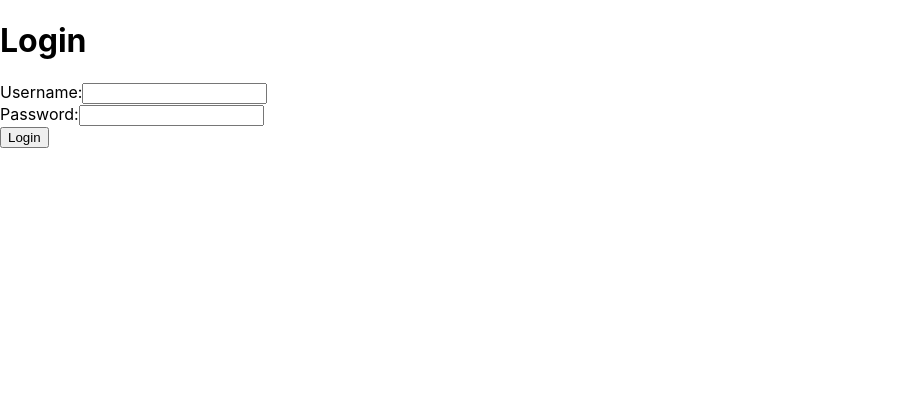
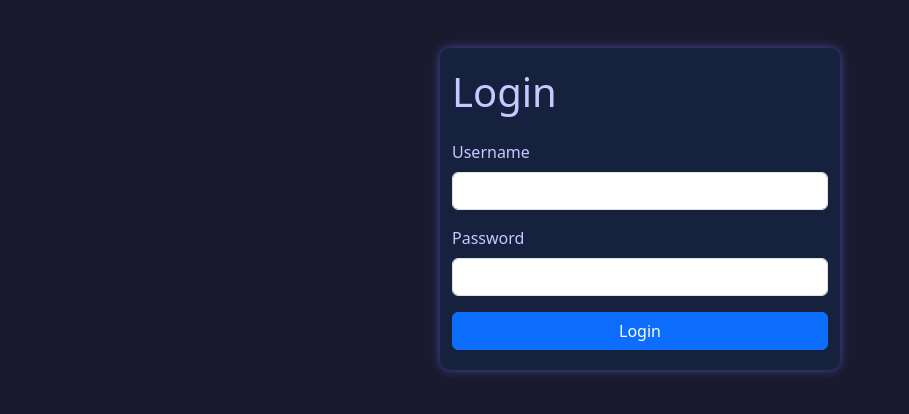
Before and after one commit to LuckyS-J/RentWise, a React (Create React App) app in the folder frontend/: page /login in a window 1280 px wide. Shown: the top 414 px of the page, without its empty margins (0-909 px from the left). Built offline with nearby package versions, Linux system fonts and the light colour scheme.

Commit message:
Added bootstrap and updated UI to loggin form

```diff
--- a/frontend/package.json
+++ b/frontend/package.json
@@ -12,6 +12,7 @@
     "@types/react": "^19.1.8",
     "@types/react-dom": "^19.1.6",
     "axios": "^1.10.0",
+    "bootstrap": "^5.3.7",
     "react": "18.2.0",
     "react-dom": "18.2.0",
     "react-hook-form": "^7.59.0",
--- a/frontend/src/index.css
+++ b/frontend/src/index.css
@@ -1,13 +1,47 @@
-body {
+html, body, #root {
+  height: 100%;
+  background-color: #1a1a2e;
+  color: #c8c8ff;
   margin: 0;
-  font-family: -apple-system, BlinkMacSystemFont, 'Segoe UI', 'Roboto', 'Oxygen',
-    'Ubuntu', 'Cantarell', 'Fira Sans', 'Droid Sans', 'Helvetica Neue',
-    sans-serif;
-  -webkit-font-smoothing: antialiased;
-  -moz-osx-font-smoothing: grayscale;
+  padding: 0;
 }
 
-code {
-  font-family: source-code-pro, Menlo, Monaco, Consolas, 'Courier New',
-    monospace;
+.container {
+  background-color: #16213e;
+  padding: 20px;
+  border-radius: 10px;
+  box-shadow: 0 0 10px #4a47a3;
 }
+
+.form-control {
+  background-color: #0f3460;
+  color: #c8c8ff;
+  border: 1px solid #4a47a3;
+}
+
+.form-control:focus {
+  background-color: #1a1a2e;
+  border-color: #6f42c1;
+  box-shadow: 0 0 5px #6f42c1;
+  color: #fff;
+}
+
+.btn-primary {
+  background-color: #6f42c1;
+  border-color: #6f42c1;
+}
+
+.btn-primary:hover {
+  background-color: #5a378a;
+  border-color: #5a378a;
+}
+
+.invalid-feedback {
+  color: #ff6b6b;
+}
+
+.alert-danger {
+  background-color: #7a1f1f;
+  color: #ffdada;
+  border: none;
+}
--- a/frontend/src/index.tsx
+++ b/frontend/src/index.tsx
@@ -3,6 +3,7 @@ import ReactDOM from 'react-dom/client';
 import './index.css';
 import App from './App';
 import reportWebVitals from './reportWebVitals';
+import 'bootstrap/dist/css/bootstrap.min.css';
 
 const root = ReactDOM.createRoot(
   document.getElementById('root') as HTMLElement
--- a/frontend/src/pages/login.tsx
+++ b/frontend/src/pages/login.tsx
@@ -30,30 +30,52 @@ function Login() {
   };
 
   return (
-    <div>
-      <h1>Login</h1>
-      <form onSubmit={handleSubmit(onSubmit)}>
-        <div>
-          <label>Username:</label>
+    <div className="container mt-5" style={{ maxWidth: 400 }}>
+      <h1 className="mb-4">Login</h1>
+      <form onSubmit={handleSubmit(onSubmit)} noValidate>
+        <div className="mb-3">
+          <label htmlFor="username" className="form-label">
+            Username
+          </label>
           <input
+            id="username"
+            type="text"
+            className={`form-control ${errors.username ? 'is-invalid' : ''}`}
             {...register('username', { required: 'Username is required' })}
-            type="text"
+            disabled={isSubmitting}
           />
-          {errors.username && <p>{errors.username.message}</p>}
+          {errors.username && (
+            <div className="invalid-feedback">{errors.username.message}</div>
+          )}
         </div>
 
-        <div>
-          <label>Password:</label>
+        <div className="mb-3">
+          <label htmlFor="password" className="form-label">
+            Password
+          </label>
           <input
+            id="password"
+            type="password"
+            className={`form-control ${errors.password ? 'is-invalid' : ''}`}
             {...register('password', { required: 'Password is required' })}
-            type="password"
+            disabled={isSubmitting}
           />
-          {errors.password && <p>{errors.password.message}</p>}
+          {errors.password && (
+            <div className="invalid-feedback">{errors.password.message}</div>
+          )}
         </div>
 
-        {loginError && <p style={{ color: 'red' }}>{loginError}</p>}
+        {loginError && (
+          <div className="alert alert-danger" role="alert">
+            {loginError}
+          </div>
+        )}
 
-        <button type="submit" disabled={isSubmitting}>
+        <button
+          type="submit"
+          className="btn btn-primary w-100"
+          disabled={isSubmitting}
+        >
           {isSubmitting ? 'Logging in...' : 'Login'}
         </button>
       </form>
```
Also changed, not shown: 1 other file (tests, documents, lock files or other folders).
